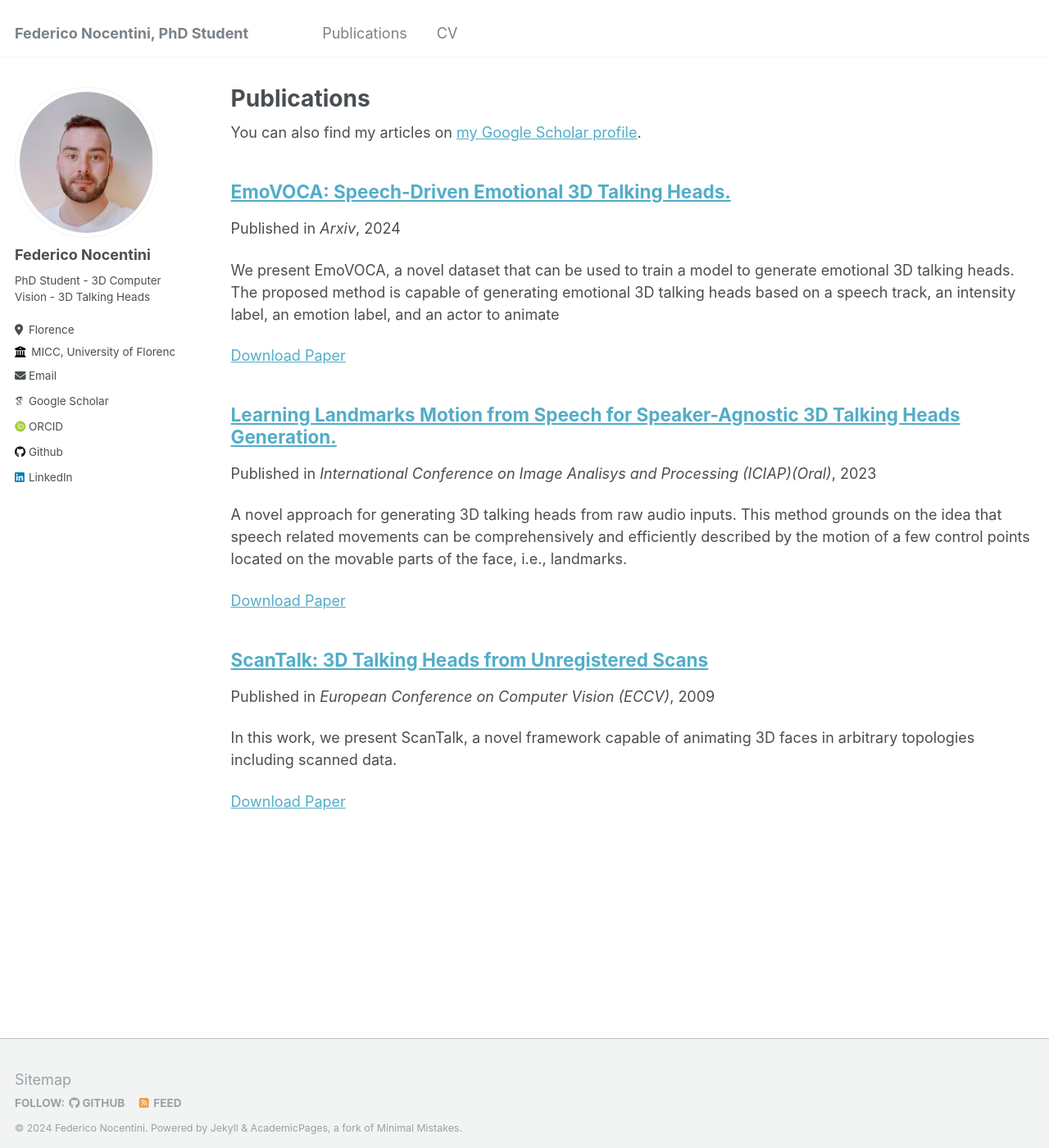
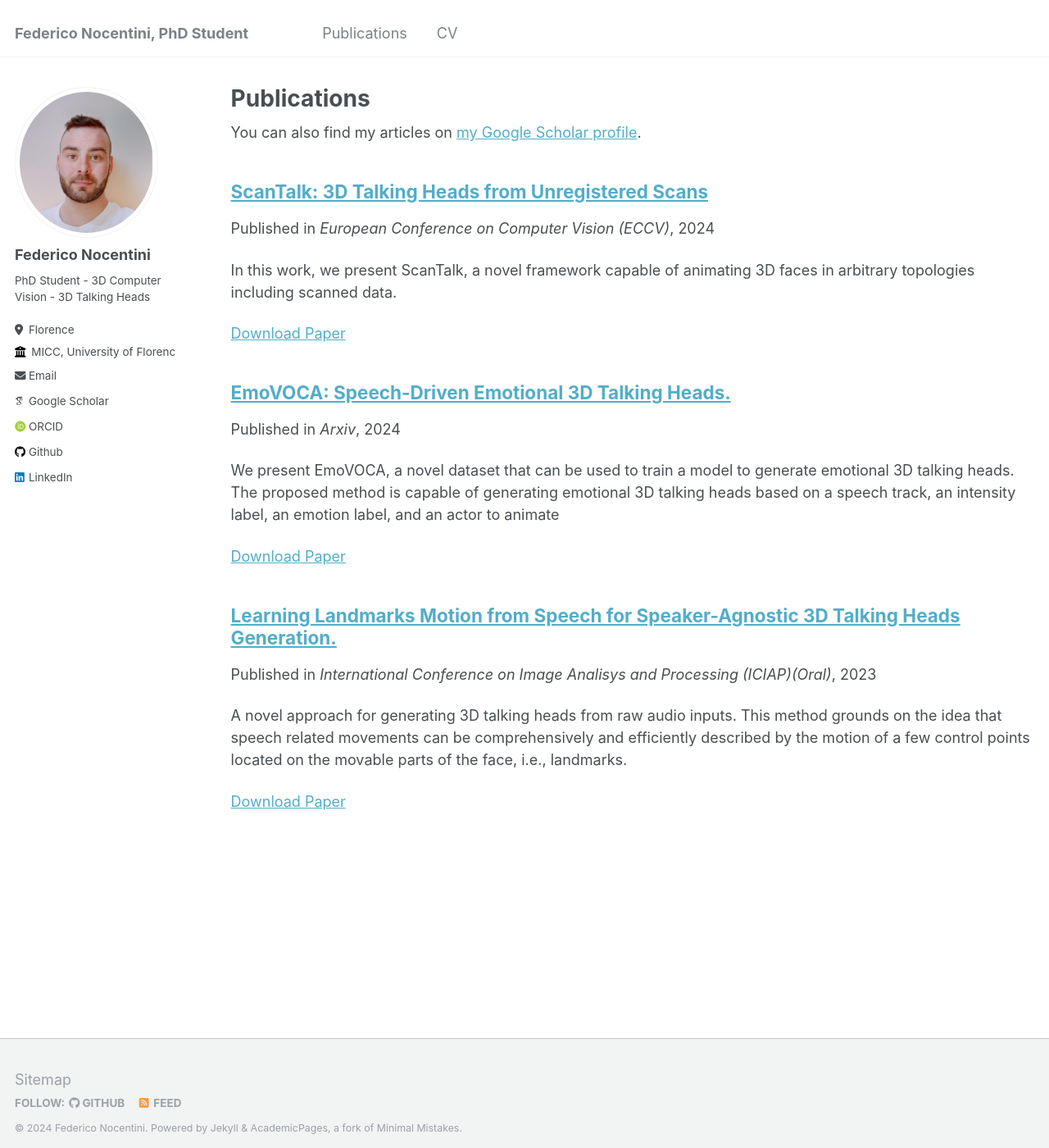
Before and after one commit to FedeNoce/fedenoce.github.io, a Jekyll site: the page built from _pages/publications.md, in a window 1280 px wide and 1400 px high. Shown: the whole window at 82% size. Built offline with Jekyll 4.4.1, drawn with Linux system fonts in a browser that asks for light colours; some web fonts are replaced.

Commit message:
modified:   _publications/scantalk-3.md

```diff
--- a/_publications/scantalk-3.md
+++ b/_publications/scantalk-3.md
@@ -3,7 +3,7 @@ title: "ScanTalk: 3D Talking Heads from Unregistered Scans"
 collection: publications
 permalink: /publication/scantalk-3
 excerpt: 'In this work, we present ScanTalk, a novel framework capable of animating 3D faces in arbitrary topologies including scanned data.'
-date: 2009-10-01
+date: 2024-03-19
 venue: 'European Conference on Computer Vision (ECCV)'
 paperurl: 'https://arxiv.org/pdf/2403.10942'
 ---
```
